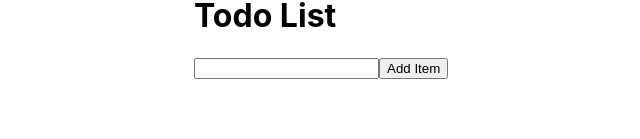
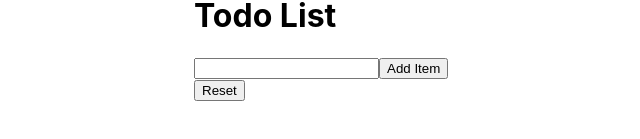
Before and after one commit to Chris1998c/React, a React (Create React App) app: page / in a window 1280 px wide. Shown: the part 265-404 px from the top of the page, without its empty margins (46-686 px from the left). Built offline with nearby package versions, Linux system fonts and the light colour scheme.

Commit message:
Update exercise58

```diff
--- a/src/ToDoList.jsx
+++ b/src/ToDoList.jsx
@@ -1,15 +1,18 @@
 import React, { useState } from 'react';
 
 const TodoList = () => {
-
   const [items, setItems] = useState([]);
   const [newItem, setNewItem] = useState('');
 
   const addItem = () => {
     if (newItem) {
       setItems([...items, newItem]);
-      setNewItem("");
+      setNewItem('');
     }
+  };
+
+  const resetItems = () => {
+    setItems([]);
   };
 
   return (
@@ -21,8 +24,13 @@ const TodoList = () => {
         ))}
       </ul>
       <div>
-        <input  type="text" value={newItem} onChange={(e) => setNewItem(e.target.value)}/>
+        <input
+          type="text"
+          value={newItem}
+          onChange={(e) => setNewItem(e.target.value)}
+        />
         <button onClick={addItem}>Add Item</button>
+        <button onClick={resetItems}>Reset</button>
       </div>
     </div>
   );
```
